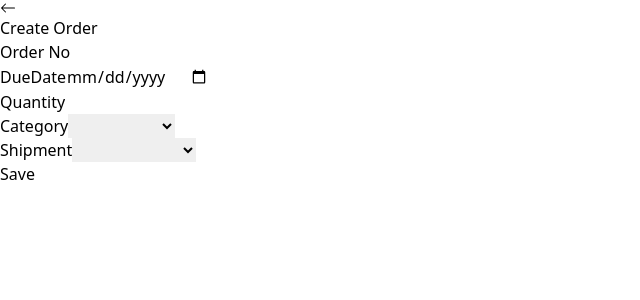
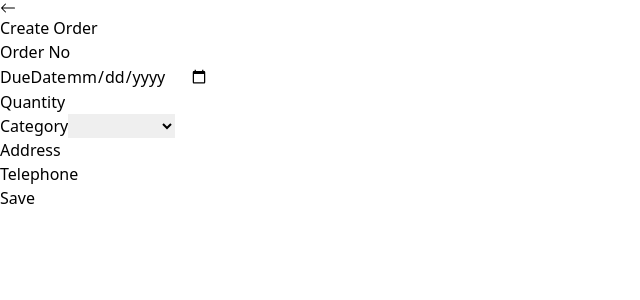
Before and after one commit to Tharusha200219/TEA_FACTORY_MANAGEMENT_SYSTEM_Year_2_Semester_2_Project, a React (Vite) app in the folder frontend/: page /orders/create in a window 1280 px wide. Shown: the top 300 px of the page, without its empty margins (0-640 px from the left). Built offline with nearby package versions, Linux system fonts and the light colour scheme; what @react-pdf/renderer would draw is missing.

Commit message:
model,route and related pages modified.status changing buttons added
Added new values to ordermodel and made changes to orderroute and relating pages of order.Added buttons to update status of orders

```diff
--- a/frontend/src/App.jsx
+++ b/frontend/src/App.jsx
@@ -103,6 +103,7 @@ import UpdateOrder from './pages/UpdateOrder';
 import DeleteOrder from './pages/DeleteOrder';
 import OrderHome from './pages/OrderHome';
 import O_home from "./pages/O_home.jsx";
+
 
 //*************Payment***************//
 import PaymentsHome from "./pages/PaymentsHome.jsx";
--- a/frontend/src/pages/CreateOrder.jsx
+++ b/frontend/src/pages/CreateOrder.jsx
@@ -16,14 +16,19 @@ const CreateOrder = () => {
       duedate: '',
       quantity: '',
       category: '',
-      Shipment: '', // Changed from 'Shipment' to 'shipment'
+      Shipment: '',
+      address:'',
+      telephone:'',
     },
     validationSchema: Yup.object().shape({
       orderno: Yup.number().required('Order No is required').min(0, 'Order No must be positive'),
       duedate: Yup.date().required('Due Date is required'),
       quantity: Yup.number().required('Quantity is required').min(0, 'Quantity must be positive'),
       category: Yup.string().required('Category is required'),
-      Shipment: Yup.string().required('Shipment is required') // Changed from 'Shipment' to 'shipment'
+      Shipment: Yup.string().required('Shipment is required') ,
+      address: Yup.string().required('address is required'),
+      telephone: Yup.string().required('telephone is required') ,
+
     }),
     onSubmit: (values) => {
       handleSaveOrder(values);
@@ -33,8 +38,8 @@ const CreateOrder = () => {
   const handleSaveOrder = (values) => {
     setLoading(true);
 
-    const { orderno, duedate, quantity, category, Shipment } = values; // Changed from 'Shipment' to 'shipment'
-    const requestData = { orderno, duedate, quantity, category, Shipment }; // Changed from 'Shipment' to 'shipment'
+    const { orderno, duedate, quantity, category, Shipment,address,telephone } = values; // Changed from 'Shipment' to 'shipment'
+    const requestData = { orderno, duedate, quantity, category, Shipment,address,telephone }; // Changed from 'Shipment' to 'shipment'
 
     axios.post(`http://localhost:5555/orders`, requestData)
       .then(() => {
@@ -121,20 +126,32 @@ const CreateOrder = () => {
           </div>
 
           <div className='p-4'>
-            <label className='text-xl mr-4 text-gray-500'>Shipment</label>
-            <select // Changed from input to select
-              name="Shipment"
-              value={formik.values.Shipment}
+            <label className='text-xl mr-4 text-gray-500'>Address</label>
+            <input
+              type="String"
+              name="address"
+              value={formik.values.address}
               onChange={formik.handleChange}
               onBlur={formik.handleBlur}
               className='border-2 border-gray-500 px-4 py-2 w-full'
-            >
-              <option value=""></option>
-              <option value="Delivered">Delivered</option> {/* Added option for "Delivered" */}
-              <option value="Not Delivered">Not Delivered</option> {/* Added option for "Not Delivered" */}
-            </select>
-            {formik.touched.Shipment && formik.errors.Shipment ? ( // Changed from 'Shipment' to 'shipment'
-              <div className="text-red-500">{formik.errors.Shipment}</div> // Changed from 'Shipment' to 'shipment'
+            />
+            {formik.touched.address && formik.errors.address ? (
+              <div className="text-red-500">{formik.errors.address}</div>
+            ) : null}
+          </div>
+
+          <div className='p-4'>
+            <label className='text-xl mr-4 text-gray-500'>Telephone</label>
+            <input
+              type="String"
+              name="telephone"
+              value={formik.values.telephone}
+              onChange={formik.handleChange}
+              onBlur={formik.handleBlur}
+              className='border-2 border-gray-500 px-4 py-2 w-full'
+            />
+            {formik.touched.telephone && formik.errors.telephone ? (
+              <div className="text-red-500">{formik.errors.telephone}</div>
             ) : null}
           </div>
 
--- a/frontend/src/pages/OrderHome.jsx
+++ b/frontend/src/pages/OrderHome.jsx
@@ -45,7 +45,7 @@ const OrderHome = () => {
   const handleButtonOnClick = () => {
     try {
       const doc = new jsPDF();
-      const tableData = orders.map(orders => [orders.orderno,new Date(orders.duedate).toLocaleDateString('en-GB'),, orders.quantity, orders.category]);
+      const tableData = orders.map(orders => [orders.orderno, new Date(orders.duedate).toLocaleDateString('en-GB'), orders.quantity, orders.category]);
 
       doc.autoTable({
         head: [['Order id', 'Due date', 'Quantity', 'Category']],
@@ -55,6 +55,82 @@ const OrderHome = () => {
       doc.save('Order report.pdf');
     } catch (error) {
       console.error('Error generating PDF:', error);
+
+    }
+  };
+
+
+  const handleSendStatusSent = async (orderId) => {
+    try {
+
+      const response = await axios.get(`http://localhost:5555/orders/${orderId}/status`);
+      const currentStatus = response.data.status;
+      if (currentStatus === 'Sent') {
+        console.log('Order status is already "Sent"');
+        return;
+      }
+      const updateResponse = await axios.put(`http://localhost:5555/orders/${orderId}/status`, { status: 'Sent' });
+      console.log("Order status updated successfully:", updateResponse.data);
+      const updatedOrders = orders.map(order => {
+        if (order._id === orderId) {
+          return { ...order, status: 'Sent' };
+        }
+        return order;
+      });
+      setOrders(updatedOrders);
+    } catch (error) {
+
+      console.log("Error updating order status:", error);
+
+    }
+  };
+
+  const handleSendStatusAccept = async (orderId) => {
+    try {
+
+      const response = await axios.get(`http://localhost:5555/orders/${orderId}/status`);
+      const currentStatus = response.data.status;
+      if (currentStatus === 'Accepted') {
+        console.log('Order status is already "Accepted"');
+        return;
+      }
+      const updateResponse = await axios.put(`http://localhost:5555/orders/${orderId}/status`, { status: 'Accepted' });
+      console.log("Order status updated successfully:", updateResponse.data);
+      const updatedOrders = orders.map(order => {
+        if (order._id === orderId) {
+          return { ...order, status: 'Accepted' };
+        }
+        return order;
+      });
+      setOrders(updatedOrders);
+    } catch (error) {
+
+      console.log("Error updating order status:", error);
+
+    }
+  };
+
+  const handleSendStatusDeliver = async (orderId) => {
+    try {
+
+      const response = await axios.get(`http://localhost:5555/orders/${orderId}/status`);
+      const currentStatus = response.data.status;
+      if (currentStatus === 'Delivered') {
+        console.log('Order status is already "Delivered"');
+        return;
+      }
+      const updateResponse = await axios.put(`http://localhost:5555/orders/${orderId}/status`, { status: 'Delivered' });
+      console.log("Order status updated successfully:", updateResponse.data);
+      const updatedOrders = orders.map(order => {
+        if (order._id === orderId) {
+          return { ...order, status: 'Delivered' };
+        }
+        return order;
+      });
+      setOrders(updatedOrders);
+    } catch (error) {
+
+      console.log("Error updating order status:", error);
 
     }
   };
@@ -76,6 +152,7 @@ const OrderHome = () => {
           <div className="flex space-x-4">
             <Link to="/HomePage" className="text-black-300 hover:bg-gray-700 hover:text-white px-3 py-2 rounded-md text-sm font-medium">Home</Link>
             <Link to="/OrderHome" className="text-gray-300 bg-black hover:bg-gray-700 hover:text-white px-3 py-2 rounded-md text-sm font-medium">Order Management</Link>
+
 
 
           </div>
@@ -111,6 +188,8 @@ const OrderHome = () => {
                 <th className='px-6 py-3 text-left text-xs font-medium text-white uppercase tracking-wider bg-black'>Due date</th>
                 <th className='px-6 py-3 text-left text-xs font-medium text-white uppercase tracking-wider bg-black'>Quantity</th>
                 <th className='px-6 py-3 text-left text-xs font-medium text-white uppercase tracking-wider bg-black'>Category</th>
+                <th className='px-6 py-3 text-left text-xs font-medium text-white uppercase tracking-wider bg-black'>Address</th>
+                <th className='px-6 py-3 text-left text-xs font-medium text-white uppercase tracking-wider bg-black'>Telephone</th>
                 <th className='px-6 py-3 text-left text-xs font-medium text-white uppercase tracking-wider bg-black'>Status</th>
                 <th className='px-6 py-3 text-left text-xs font-medium text-white uppercase tracking-wider bg-black'>Actions</th>
               </tr>
@@ -122,9 +201,20 @@ const OrderHome = () => {
                   <td className='px-6 py-4 whitespace-nowrap'>{new Date(order.duedate).toLocaleDateString('en-GB')}</td>
                   <td className='px-6 py-4 whitespace-nowrap'>{order.quantity}</td>
                   <td className='px-6 py-4 whitespace-nowrap'>{order.category}</td>
+                  <td className='px-6 py-4 whitespace-nowrap'>{order.address}</td>
+                  <td className='px-6 py-4 whitespace-nowrap'>{order.telephone}</td>
                   <td className='px-6 py-4 whitespace-nowrap'>{order.status}</td>
                   <td className='px-6 py-4 whitespace-nowrap'>
                     <div className='flex justify-left gap-x-6'>
+                      <button onClick={() => handleSendStatusAccept(order._id)} className='inline-flex items-center px-6 py-2 border border-transparent rounded-md text-sm font-medium text-white bg-blue-500 hover:bg-blue-700 '>
+                        Accept
+                      </button>
+                      <button onClick={() => handleSendStatusSent(order._id)} className='inline-flex items-center px-6 py-2 border border-transparent rounded-md text-sm font-medium text-white bg-blue-500 hover:bg-blue-700 '>
+                        Send
+                      </button>
+                      <button onClick={() => handleSendStatusDeliver(order._id)} className='inline-flex items-center px-6 py-2 border border-transparent rounded-md text-sm font-medium text-white bg-blue-500 hover:bg-blue-700 '>
+                        Deliver
+                      </button>
                       <Link to={`/orders/details/${order._id}`}>
                         <BsInfoCircle className='text-2xl text-green-800' />
                       </Link>
@@ -145,8 +235,8 @@ const OrderHome = () => {
 
       <Footer />
 
-<ToastContainer position="bottom-right" />
-</div>
+      <ToastContainer position="bottom-right" />
+    </div>
 
   );
 };
--- a/frontend/src/pages/ShowOrder.jsx
+++ b/frontend/src/pages/ShowOrder.jsx
@@ -45,7 +45,10 @@ const ShowOrder = () => {
             <strong>Category:</strong> {order.category}
           </div>
           <div style={styles.infoItem}>
-            <strong>Shipment:</strong> {order.Shipment}
+            <strong>Address:</strong> {order.address}
+          </div>
+          <div style={styles.infoItem}>
+            <strong>Telephone:</strong> {order.telephone}
           </div>
 
           <div style={styles.infoItem}>
--- a/frontend/src/pages/UpdateOrder.jsx
+++ b/frontend/src/pages/UpdateOrder.jsx
@@ -17,12 +17,16 @@ const UpdateOrder = () => {
       duedate: '',
       quantity: '',
       category: '',
+      address: '',
+      telephone: '',
     },
     validationSchema: Yup.object().shape({
       orderno: Yup.number().required('Order No is required').min(0, 'Order No must be positive'),
       duedate: Yup.date().required('Due Date is required'),
       quantity: Yup.number().required('Quantity is required').min(0, 'Quantity must be positive'),
-      category: Yup.string().required('Category is required')
+      category: Yup.string().required('Category is required'),
+      address: Yup.string().required('address is required'),
+      telephone: Yup.string().required('telephone is required'),
     }),
     onSubmit: (values) => {
       handleUpdateOrder(values);
@@ -38,6 +42,8 @@ const UpdateOrder = () => {
           duedate: response.data.duedate,
           quantity: response.data.quantity,
           category: response.data.category,
+          address: response.data.address,
+          telephone: response.data.telephone,
         });
         setLoading(false);
       }).catch((error) => {
@@ -134,6 +140,36 @@ const UpdateOrder = () => {
             ) : null}
           </div>
 
+          <div className='p-4'>
+            <label className='text-xl mr-4 text-gray-500'>Address</label>
+            <input
+              type="String"
+              name="address"
+              value={formik.values.address}
+              onChange={formik.handleChange}
+              onBlur={formik.handleBlur}
+              className='border-2 border-gray-500 px-4 py-2 w-full'
+            />
+            {formik.touched.address && formik.errors.address ? (
+              <div className="text-red-500">{formik.errors.address}</div>
+            ) : null}
+          </div>
+
+          <div className='p-4'>
+            <label className='text-xl mr-4 text-gray-500'>Telephone</label>
+            <input
+              type="String"
+              name="telephone"
+              value={formik.values.telephone}
+              onChange={formik.handleChange}
+              onBlur={formik.handleBlur}
+              className='border-2 border-gray-500 px-4 py-2 w-full'
+            />
+            {formik.touched.telephone && formik.errors.telephone ? (
+              <div className="text-red-500">{formik.errors.telephone}</div>
+            ) : null}
+          </div>
+
           <button type="submit" className='p-2 bg-sky-300 m-8'>
             Save
           </button>
```
Also changed, not shown: 2 other files (tests, documents, lock files or other folders).
